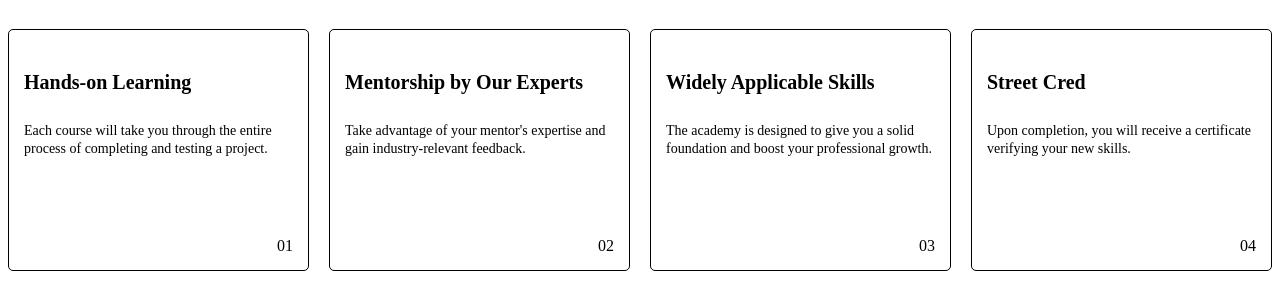
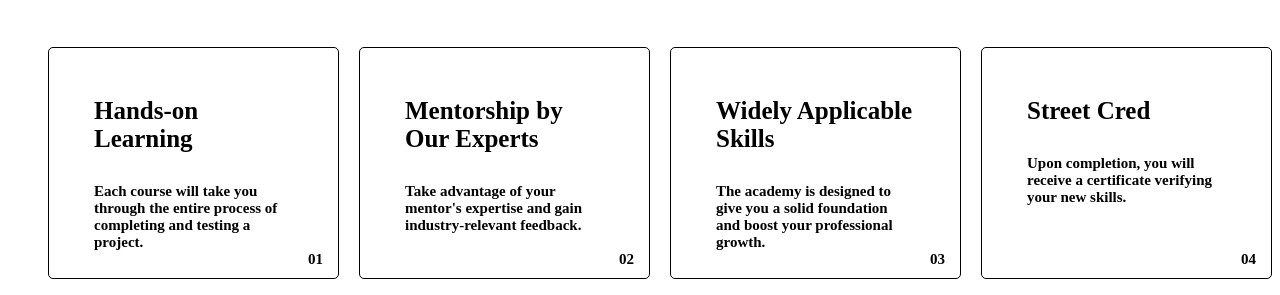
Before and after one commit to hrsahai090/Profico-Academy-website, a plain HTML site: page index.html in a window 1280 px wide. Shown: the part 658-953 px from the top of the page. Drawn offline with Linux system fonts and the light colour scheme.

Commit message:
card list

```diff
--- a/index.html
+++ b/index.html
@@ -23,7 +23,7 @@
 
   <main>
     <section class="upper_contents">
-            <h4>Dev & Design Internship</h4>
+      <span>Dev & Design Internship</span>
       <h1>Profico Academy</h1>
       <button class="midd_button">Apply now</button>
     </section>
@@ -50,39 +50,38 @@
     <section class="bottom_content">
 
       <button class="learn_button">
-                <img src="images/link.png" alt="LinkLogo" class="button_icon"> Learn more about us</button>
+        <img src="images/link.png" alt="LinkLogo" class="button_icon">Learn more about us
+      </button>
 
-            <h1>What's in it for you?</h1>
-            <caption>Gain all the skills you need to kick-start your professional path through mentoring by industry
-                professionals.
-            </caption>
+      <span>What's in it for you?</span>
+      <p>Gain all the skills you need to kick-start your professional path through mentoring by industry professionals.
+      </p>
 
-            <section class="card_container">
-                <div class="card">
+      <ul class="card_container">
+        <li>
           <h4>Hands-on Learning</h4>
           <span>Each course will take you through the entire process of completing and testing a project.</span>
-                    <div class="number">01</div>
-                </div>
+          <span class="number">01</span>
+        </li>
 
-                <div class="card">
+        <li>
           <h4>Mentorship by Our Experts</h4>
           <span>Take advantage of your mentor's expertise and gain industry-relevant feedback.</span>
-                    <div class="number">02</div>
-                </div>
+          <span class="number">02</span>
+        </li>
 
-                <div class="card">
+        <li>
           <h4>Widely Applicable Skills</h4>
           <span>The academy is designed to give you a solid foundation and boost your professional growth.</span>
-                    <div class="number">03</div>
-                </div>
+          <span class="number">03</span>
+        </li>
 
-                <div class="card">
+        <li>
           <h4>Street Cred</h4>
           <span>Upon completion, you will receive a certificate verifying your new skills.</span>
-                    <div class="number">04</div>
-                </div>
-            </section>
-
+          <span class="number">04</span>
+        </li>
+      </ul>
     </section>
   </main>
 </body>
--- a/styles.css
+++ b/styles.css
@@ -87,20 +87,20 @@ nav {
     margin-top: 50px;
 }
 
-.bottom_content h1 {
+.bottom_content span {
     font-size: 50px;
     font-weight: bold;
     margin-top: 20px;
 }
 
-.bottom_content caption {
+.bottom_content p {
     font-size: 16px;
     max-width: 600px;
     margin: 10px auto;
     line-height: 1.5;
 }
 
-.learn_button {
+.learn_button{
     margin: 30px auto;
     display: block;
     gap: 8px;
@@ -118,32 +118,39 @@ nav {
     height: 15px;
   }
 
-.card_container {
+  .card_container {
     margin-top: 50px;
     display: flex;
     justify-content: space-between;
     gap: 20px;
-    margin-top: 30px;
 }
 
-.card {
+.card_container li {
     flex: 2;
     border: 1px solid black;
-    padding: 15px 15px;
     text-align: left;
     border-radius: 5px;
+    padding: 15px 45px;
+    position: relative;
+    display: flex;
+    flex-direction: column;
+    height: 200px;
 }
 
-.card h4 {
+.card_container h4 {
+    font-size: 25px;
+    font-weight: bold;
+    margin-bottom: 10px;
+}
+
+.card_container span {
+    font-size: 15px;
+}
+
+.number {
+    position: absolute;
+    bottom: 10px;
+    right: 15px;
     font-size: 20px;
     font-weight: bold;
 }
-
-.card span {
-    font-size: 14px;
-}
-
-.number {
-    margin-top: 80px;
-    text-align: right;
-}
```
Lines whose indentation alone changed are shown as unchanged.
